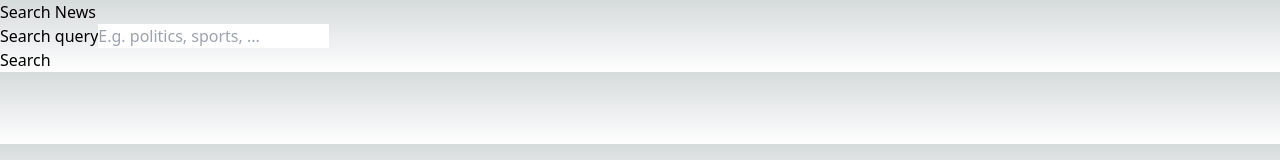
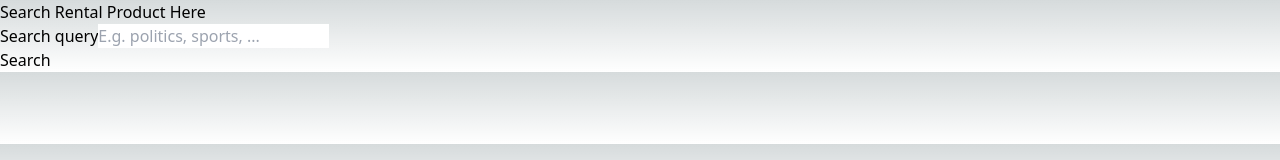
Before and after one commit to OrangeClassTeacher/2023-rentme-fe, a Next.js app: page /search in a window 1280 px wide. Shown: the top 160 px of the page. Built offline with nearby package versions, Linux system fonts and the light colour scheme.

Commit message:
fixed search

```diff
--- a/src/pages/search.tsx
+++ b/src/pages/search.tsx
@@ -1,5 +1,4 @@
-import NewsArticlesGrid from "@/components/NewsArticlesGrid";
-import { NewsArticle } from "@/models/NewsArticle";
+
 import Head from "next/head";
 import { FormEvent, useState } from "react";
 import { Button, Form, Spinner } from "react-bootstrap";
@@ -13,7 +12,6 @@ const SearchNewsPage = () => {
     e.preventDefault();
     const formData = new FormData(e.target as HTMLFormElement);
     const searchQuery = formData.get("searchQuery")?.toString().trim();
-
     if (searchQuery) {
       try {
         setSearchResults(null);
@@ -21,14 +19,14 @@ const SearchNewsPage = () => {
         setSearchResultsLoading(true);
 
         const response = await fetch(`/api/search-news?q=${searchQuery}`);
-        const articles: NewsArticle[] = await response.json();
+        const articles:NewsArticle[]= await response.json();
 
         setSearchResults(articles);
       } catch (error) {
         console.log(error);
         setSearchResultsLoadingIsError(true);
       } finally {
-        setSearchResultsLoading(false);
+        setSearchResultsLoading(false)
       }
     }
   };
@@ -36,10 +34,10 @@ const SearchNewsPage = () => {
   return (
     <>
       <Head>
-        <title key="title">Search News - NextJS News App</title>
+        <title key="title">Rent Me</title>
       </Head>
       <main>
-        <h1>Search News</h1>
+        <h1>Search Rental Product Here</h1>
         <Form onSubmit={handleSubmit}>
           <Form.Group className="mb-3" controlId="search-input">
             <Form.Label>Search query</Form.Label>
```
Also changed, not shown: src/components/Meta.tsx (added).
